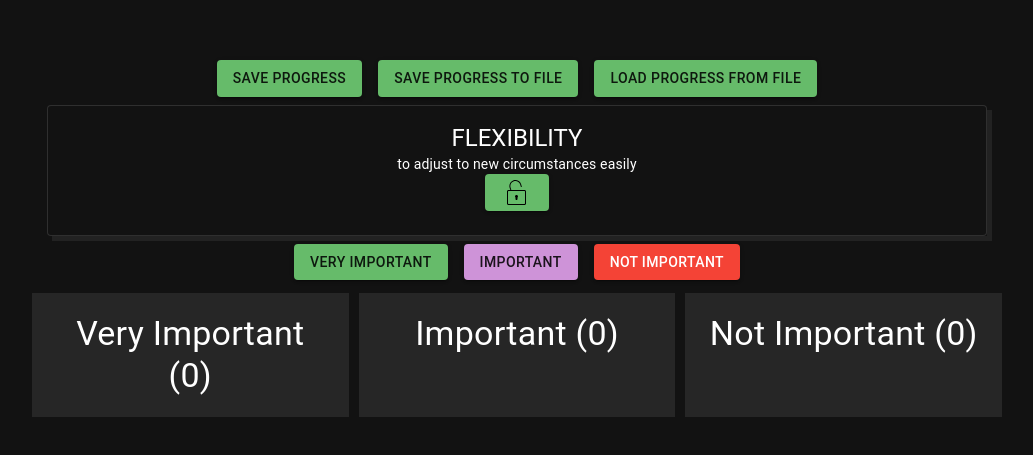
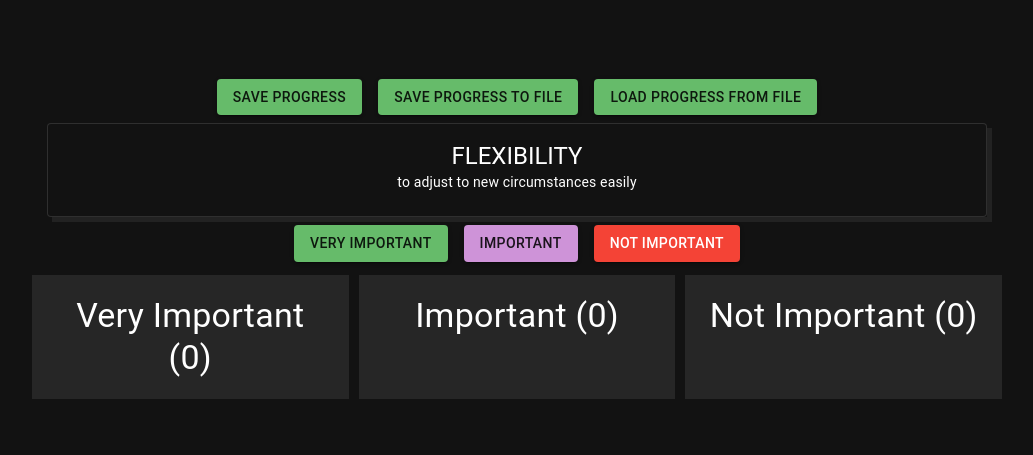
Before and after one commit to CorreyL/values-exercise, a React (Vite) app: page / in a window 1280 px wide. Shown: the part 165-620 px from the top of the page, without its empty margins (123-1156 px from the left). Built offline with nearby package versions, Linux system fonts and the light colour scheme.

Commit message:
Prevent rendering of Lock btn when pending choice

```diff
--- a/src/App.tsx
+++ b/src/App.tsx
@@ -153,6 +153,7 @@ function App() {
               <Value
                 value={randomValue}
                 descriptor={values[randomValue]}
+                inColumn={false}
               />
               <Stack
                 justifyContent="center"
--- a/src/components/Value/Value.tsx
+++ b/src/components/Value/Value.tsx
@@ -14,6 +14,7 @@ import './Value.css';
 interface ValueProps {
   value: string;
   descriptor: string;
+  inColumn?: boolean;
   draggable?: boolean;
   onDragStart?: (event: DragEvent<Element>) => void;
   onDragEnd?: (event: DragEvent<Element>) => void;
@@ -42,6 +43,7 @@ export default function Value({
   descriptor,
   onDragStart,
   onDragEnd,
+  inColumn = true,
 }: ValueProps) {
   const lockedValuesContext = useContext(LockedValuesContext);
   const {
@@ -103,6 +105,7 @@ export default function Value({
           </Typography>
           {
             lockedValues
+            && inColumn
             && <Button
               variant="contained"
               onClick={changeLockstate}
```
